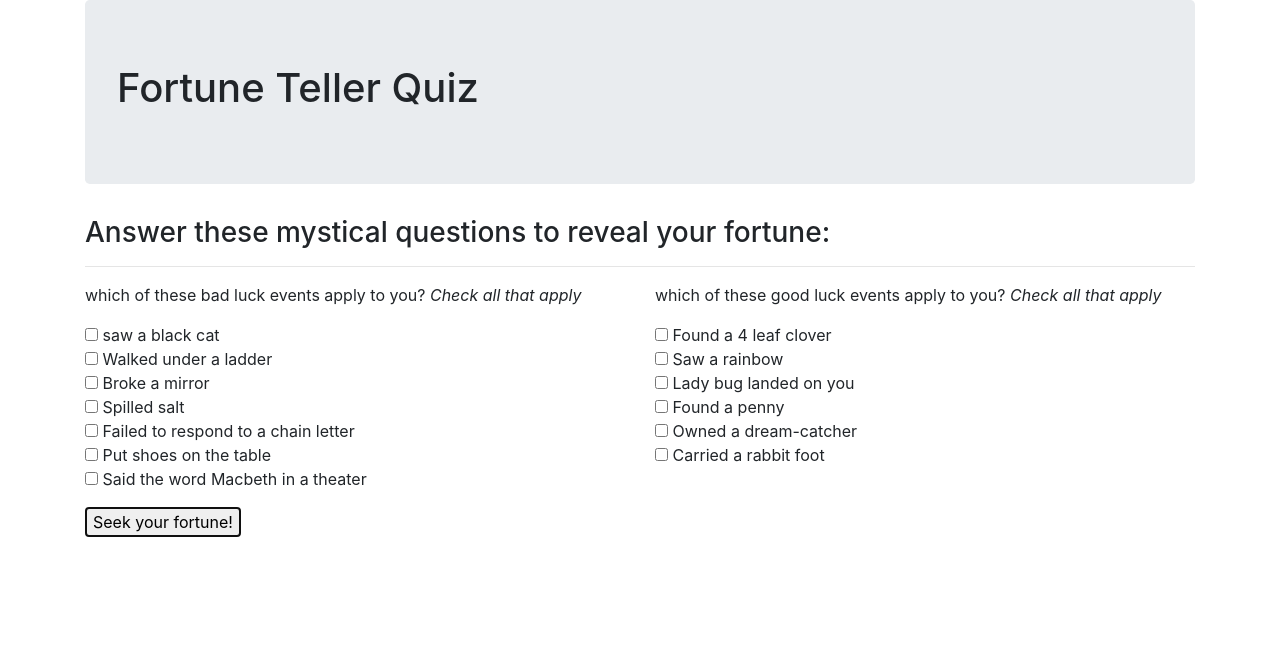
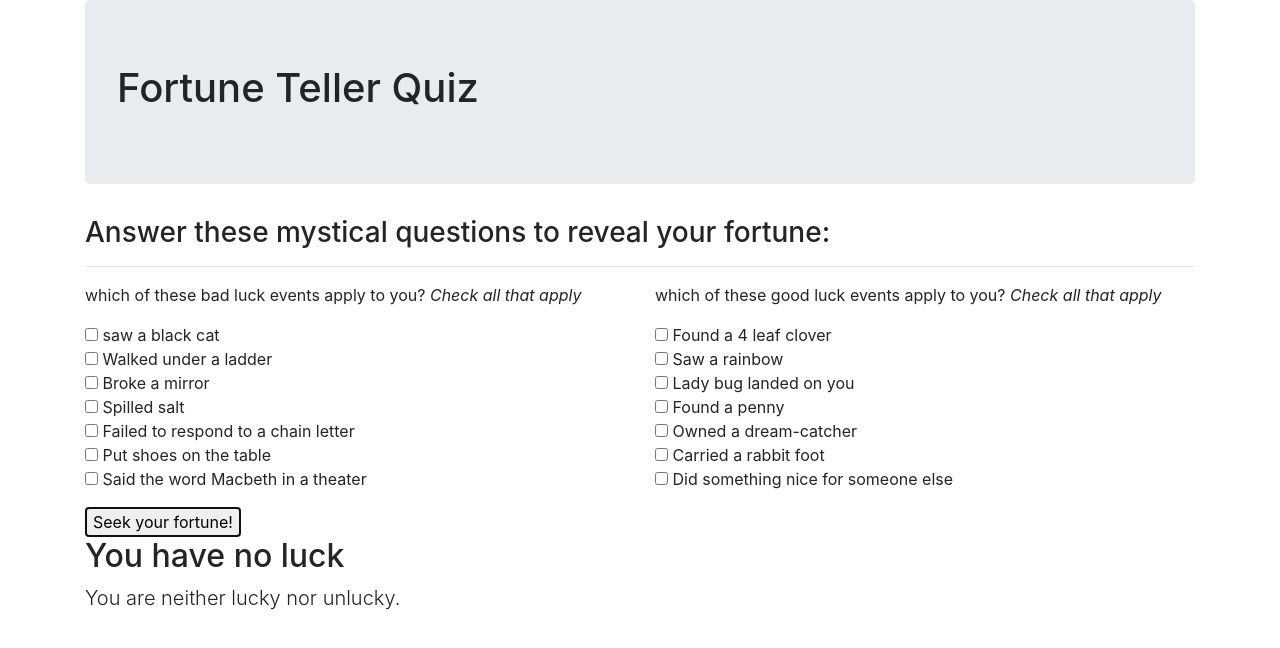
Before and after one commit to cjrhone/fortune-teller, a plain HTML site: page index.html in a window 1280 px wide. Both pictures are taken after a click on the button "Seek your fortune!". Drawn offline with Linux system fonts and the light colour scheme.

Commit message:
Add functionality for quiz, displaying results

```diff
--- a/css/styles.css
+++ b/css/styles.css
@@ -1,7 +1,11 @@
-.goodResult{
+#goodResult{
   display: none;
 }
 
-.badResult{
+#badResult{
   display: none;
 }
+
+#neutralResult{
+  display: none;
+}
--- a/index.html
+++ b/index.html
@@ -28,7 +28,7 @@
               </div>
             </div>
             <div class="col-md-6">
-            <div class="form-group" id="badQuestions">
+              <div class="form-group" id="goodQuestions">
                 <p>which of these good luck events apply to you?  <em>Check all that apply</em></p>
                 <input type="checkbox" name="good-luck" value="1"> Found a 4 leaf clover<br>
                 <input type="checkbox" name="good-luck" value="1"> Saw a rainbow<br>
@@ -36,20 +36,25 @@
                 <input type="checkbox" name="good-luck" value="1"> Found a penny<br>
                 <input type="checkbox" name="good-luck" value="1"> Owned a dream-catcher<br>
                 <input type="checkbox" name="good-luck" value="1"> Carried a rabbit foot<br>
+                <input type="checkbox" name="good-luck" value="1"> Did something nice for someone else<br>
               </div>
             </div>
           </div>
+        <button id="submitButton" type="submit" class="btn-btn-success" name="button">Seek your fortune!</button>
       </form>
-
-      <button type="submit" class="btn-btn-success" name="button">Seek your fortune!</button>
-
-        <div class="goodResult">
+        <div id="goodResult" class="result">
           <h2>You are lucky</h2>
           <p class ="lead">Luck is on your side!</p>
 
         </div>
 
-        <div class="badResult">
+        <div id="neutralResult" class="result">
+          <h2>You have no luck</h2>
+          <p class ="lead">You are neither lucky nor unlucky.</p>
+
+        </div>
+
+        <div id="badResult" class="result">
           <h2>You are unlucky</h2>
           <p class ="lead">Stay indoors for awhile.</p>
 
--- a/js/scripts.js
+++ b/js/scripts.js
@@ -1,10 +1,29 @@
+
+
 $(document).ready(function() {
- $("form#fortuneQuiz").submit(function(event) {
-   event.preventDefault();
+  $("form#fortuneQuiz").submit(function(event) {
+    event.preventDefault();
 
-   $("#badResult").show();
-   $("#goodResult").show();
+    $(".result").fadeOut(200);
 
- })
+    var score=0;
+    $("input:checkbox[name=bad-luck]:checked").each(function(){
+      score--;
+    });
+    $("input:checkbox[name=good-luck]:checked").each(function(){
+      score++;
+    });
 
-})
+
+    if (score>=1){
+      $("#goodResult").show();
+    } else if(score===0) {
+      $("#neutralResult").show();
+    } else{
+      $("#badResult").show();
+    }
+
+
+ });
+
+});
```
Lines whose indentation alone changed are shown as unchanged.
